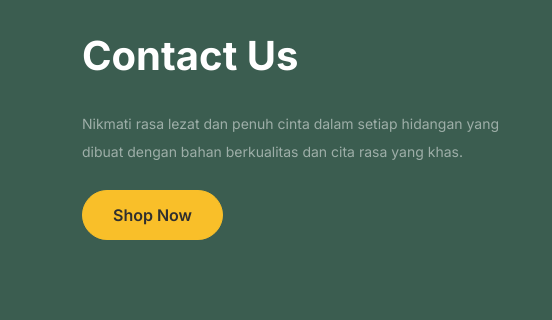
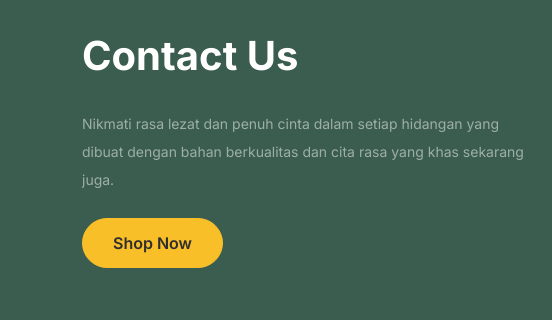
Before and after one commit to maurasabrina/SS.Dessert, a plain HTML site: page contact.html in a window 1280 px wide. Shown: the part 150-470 px from the top of the page, 0-552 px from the left. Drawn offline with Linux system fonts and the light colour scheme; grey boxes are pictures that could not be loaded.

Commit message:
Perubahan pada contact.html

```diff
--- a/contact.html
+++ b/contact.html
@@ -62,7 +62,7 @@
 						<div class="col-lg-5">
 							<div class="intro-excerpt">
 								<h1>Contact Us</h1>
-								<p class="mb-4">Nikmati rasa lezat dan penuh cinta dalam setiap hidangan yang dibuat dengan bahan berkualitas dan cita rasa yang khas.</p>
+								<p class="mb-4">Nikmati rasa lezat dan penuh cinta dalam setiap hidangan yang dibuat dengan bahan berkualitas dan cita rasa yang khas sekarang juga.</p>
 								<p><a href="https://ecommercemaura.vercel.app/shop.html" class="btn btn-secondary me-2">Shop Now</a><a></a></p>
 							</div>
 						</div>
```
